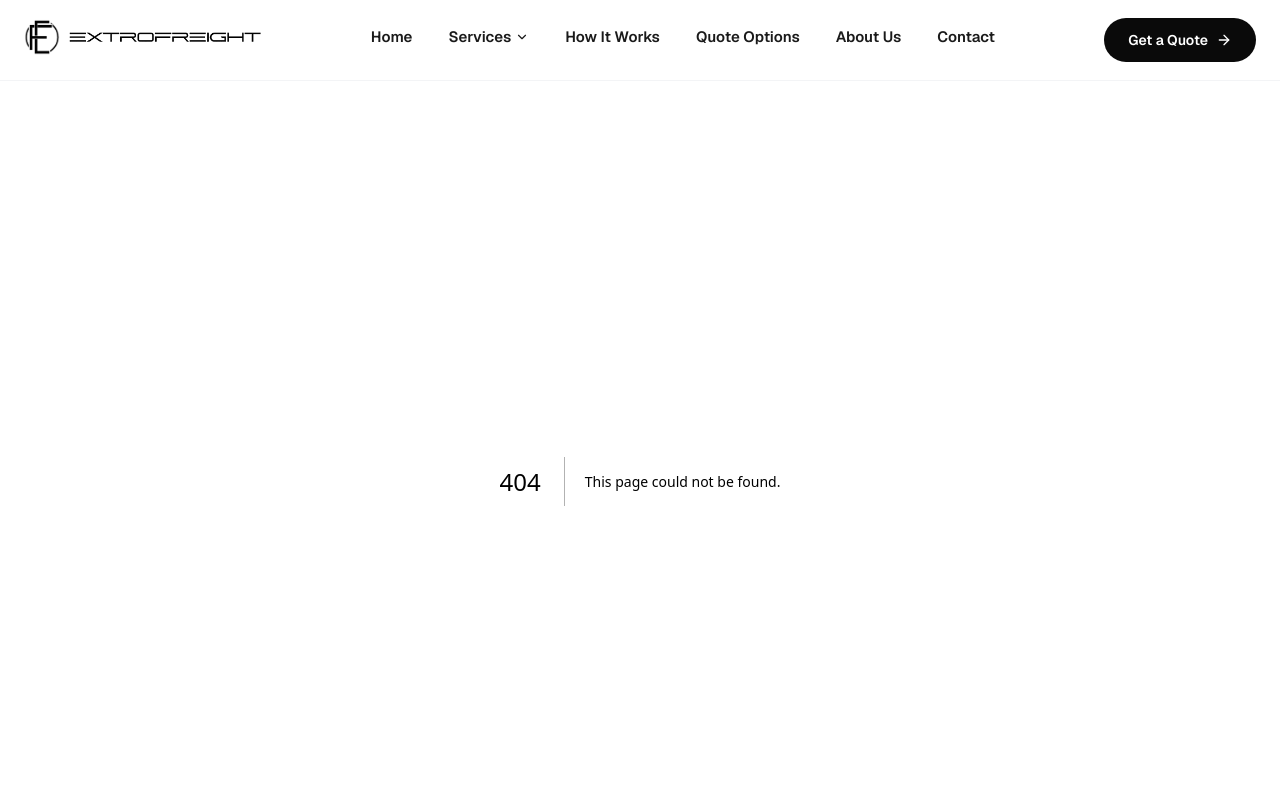
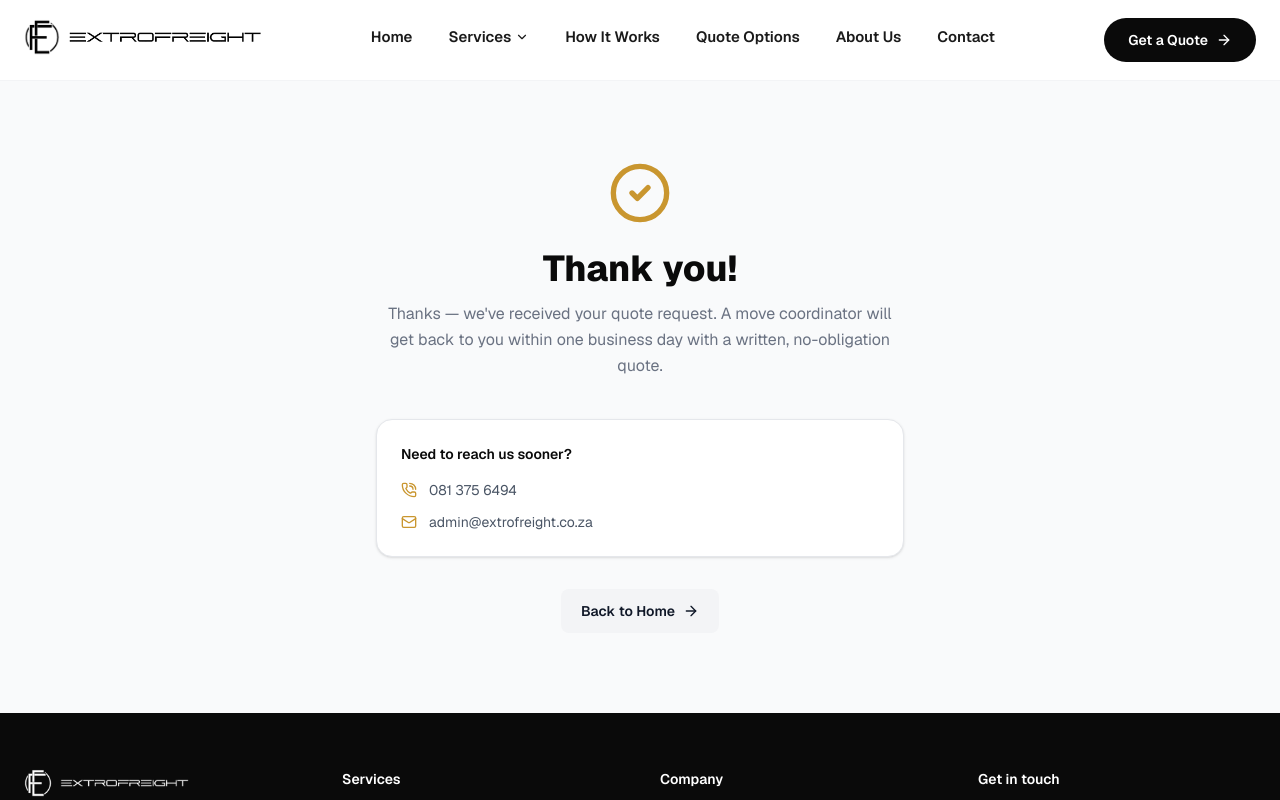
Before and after one commit to samuelhyerahyera7-sketch/extrofreight, a Next.js app: page /thank-you in a window 1280 px wide. Before the commit this address had no page. Shown: the top 800 px of the page. Built offline with nearby package versions, Linux system fonts and the light colour scheme.

Commit message:
Add dedicated thank-you page after quote/order submission

```diff
--- a/src/app/quote/QuoteForm.tsx
+++ b/src/app/quote/QuoteForm.tsx
@@ -1,9 +1,10 @@
 'use client'
 
 import { useState } from 'react'
+import { useRouter } from 'next/navigation'
 import {
   Home as HomeIcon, Building2, Package, Truck, Check, ChevronLeft, ChevronRight, ChevronDown,
-  CheckCircle2, MapPin, Calendar, User, Minus, Plus, ShoppingCart,
+  MapPin, Calendar, User, Minus, Plus, ShoppingCart,
 } from 'lucide-react'
 import { Button } from '@/components/ui/button'
 import { Input } from '@/components/ui/input'
@@ -181,8 +182,8 @@ function formatAddress(a: MoveAddress) {
 }
 
 export default function QuoteForm() {
+  const router = useRouter()
   const [step, setStep] = useState(0)
-  const [submitted, setSubmitted] = useState(false)
   const [submitting, setSubmitting] = useState(false)
   const [submitError, setSubmitError] = useState(false)
   const [form, setForm] = useState(emptyForm)
@@ -282,30 +283,13 @@ export default function QuoteForm() {
         }),
       })
       if (!res.ok) throw new Error('Request failed')
-      setSubmitted(true)
+      const params = new URLSearchParams({ type: isBoxShop ? 'boxShop' : 'quote', name: form.name })
+      router.push(`/thank-you?${params.toString()}`)
     } catch {
       setSubmitError(true)
     } finally {
       setSubmitting(false)
     }
-  }
-
-  if (submitted) {
-    return (
-      <div className="text-center py-10">
-        <CheckCircle2 className="w-14 h-14 text-orange-500 mx-auto mb-4" />
-        <h3 className="text-xl font-bold text-navy-900 mb-2">
-          {isBoxShop ? 'Order request received' : 'Quote request received'}
-        </h3>
-        <p className="text-gray-500 text-sm max-w-sm mx-auto">
-          {isBoxShop ? (
-            <>Thanks, {form.name.split(' ')[0] || 'there'} — we'll confirm stock and delivery cost, then get your boxes and packing supplies out to you.</>
-          ) : (
-            <>Thanks, {form.name.split(' ')[0] || 'there'} — a move coordinator will get back to you within one business day with a written quote for your {form.moveType} move.</>
-          )}
-        </p>
-      </div>
-    )
   }
 
   const rooms = form.moveType && form.moveType !== 'boxShop' && form.moveType !== 'freight' ? ROOM_CATALOG[form.moveType] : undefined
--- /dev/null
+++ b/src/app/thank-you/ThankYouDetails.tsx
@@ -0,0 +1,19 @@
+'use client'
+
+import { useSearchParams } from 'next/navigation'
+
+export default function ThankYouDetails() {
+  const params = useSearchParams()
+  const name = params.get('name')
+  const isBoxShop = params.get('type') === 'boxShop'
+  const firstName = name?.split(' ')[0]
+
+  return (
+    <p className="text-gray-500 leading-relaxed mb-2">
+      {firstName ? `Thanks, ${firstName} — ` : 'Thanks — '}
+      {isBoxShop
+        ? "we've received your order request. Our team will confirm stock and delivery cost, then get your boxes and packing supplies out to you."
+        : "we've received your quote request. A move coordinator will get back to you within one business day with a written, no-obligation quote."}
+    </p>
+  )
+}
--- /dev/null
+++ b/src/app/thank-you/page.tsx
@@ -0,0 +1,47 @@
+import { Suspense } from 'react'
+import type { Metadata } from 'next'
+import Link from 'next/link'
+import { CheckCircle2, PhoneCall, Mail, ArrowRight } from 'lucide-react'
+import { Button } from '@/components/ui/button'
+import { Card } from '@/components/ui/card'
+import ThankYouDetails from './ThankYouDetails'
+
+export const metadata: Metadata = {
+  title: 'Thank You',
+  description: 'Thanks for your Extrofreight quote or order request — a move coordinator will be in touch within one business day.',
+  robots: { index: false, follow: true },
+}
+
+export default function ThankYouPage() {
+  return (
+    <div className="bg-gray-50 py-20">
+      <div className="max-w-xl mx-auto px-4 sm:px-6 text-center">
+        <CheckCircle2 className="w-16 h-16 text-orange-500 mx-auto mb-6" />
+        <h1 className="text-3xl sm:text-4xl font-extrabold text-navy-900 mb-3">
+          Thank you!
+        </h1>
+        <Suspense fallback={null}>
+          <ThankYouDetails />
+        </Suspense>
+
+        <Card className="p-6 mt-10 text-left">
+          <p className="text-sm font-semibold text-navy-900 mb-4">Need to reach us sooner?</p>
+          <div className="space-y-3">
+            <a href="tel:+27813756494" className="flex items-center gap-3 text-sm text-gray-600 hover:text-navy-900">
+              <PhoneCall className="w-4 h-4 text-orange-500 shrink-0" /> 081 375 6494
+            </a>
+            <a href="mailto:admin@extrofreight.co.za" className="flex items-center gap-3 text-sm text-gray-600 hover:text-navy-900">
+              <Mail className="w-4 h-4 text-orange-500 shrink-0" /> admin@extrofreight.co.za
+            </a>
+          </div>
+        </Card>
+
+        <Link href="/" className="inline-block mt-8">
+          <Button variant="secondary">
+            Back to Home <ArrowRight className="w-4 h-4 ml-2" />
+          </Button>
+        </Link>
+      </div>
+    </div>
+  )
+}
```
